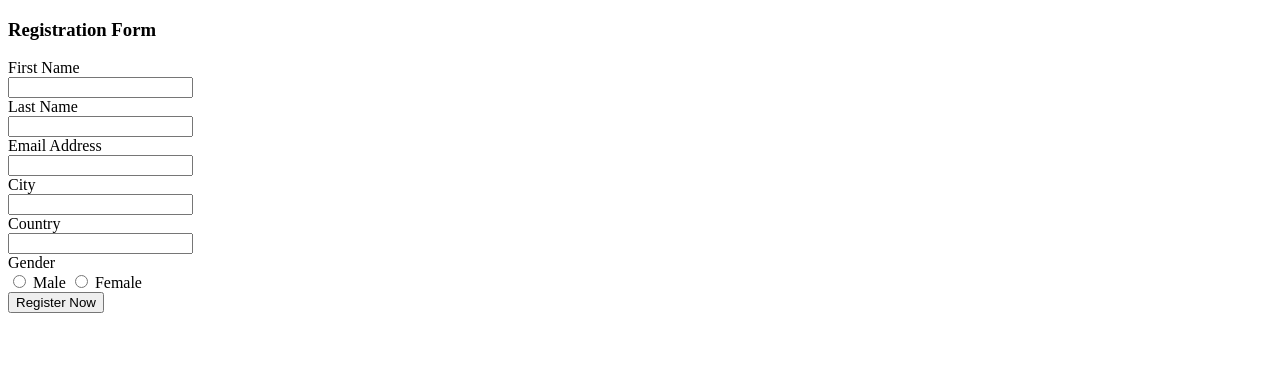
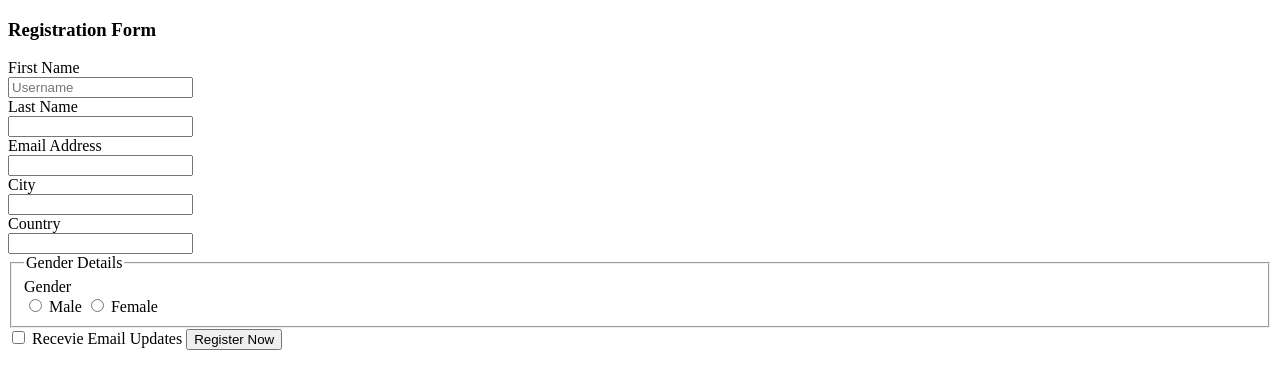
Before and after one commit to pavanummagani1/forms_introduction, a plain HTML site: page index.html in a window 1280 px wide. Drawn offline with Linux system fonts and the light colour scheme.

Commit message:
Added few Attributes

```diff
--- a/index.html
+++ b/index.html
@@ -13,7 +13,7 @@
         <!-- FirstName -->
         <label for="firstname">First Name</label>
         <br>
-        <input type="text" id="firstname" required>
+        <input type="text" id="firstname" placeholder="Username" required>
 
         <br>
         <!-- Lastname -->
@@ -41,15 +41,21 @@
         <input type="text" id="country" required>
         <br>
 
-        <!-- Gender -->
+        <Fieldset>
+            <legend>Gender Details</legend>
+            <!-- Gender  Radio buttons-->
             <label for="gender">Gender</label>
             <br>
             <label for="male"></label>
-        <input type="radio" id="male" name="gender" required>
+            <input type="radio" id="male" name="gender" value="male">
             <label for="female">Male</label>
-        <input type="radio" id="female" name="gender" required>
+            <input type="radio" id="female" name="gender" value="female" required>
             <label for="female">Female</label>
             <br>
+        </Fieldset>
+
+        <input type="checkbox" id="updates" value="Recevie">
+        <label for="updates">Recevie Email Updates</label>
 
         <!-- Submit button -->
         <input type="submit" value="Register Now">
```
Lines whose indentation alone changed are shown as unchanged.
